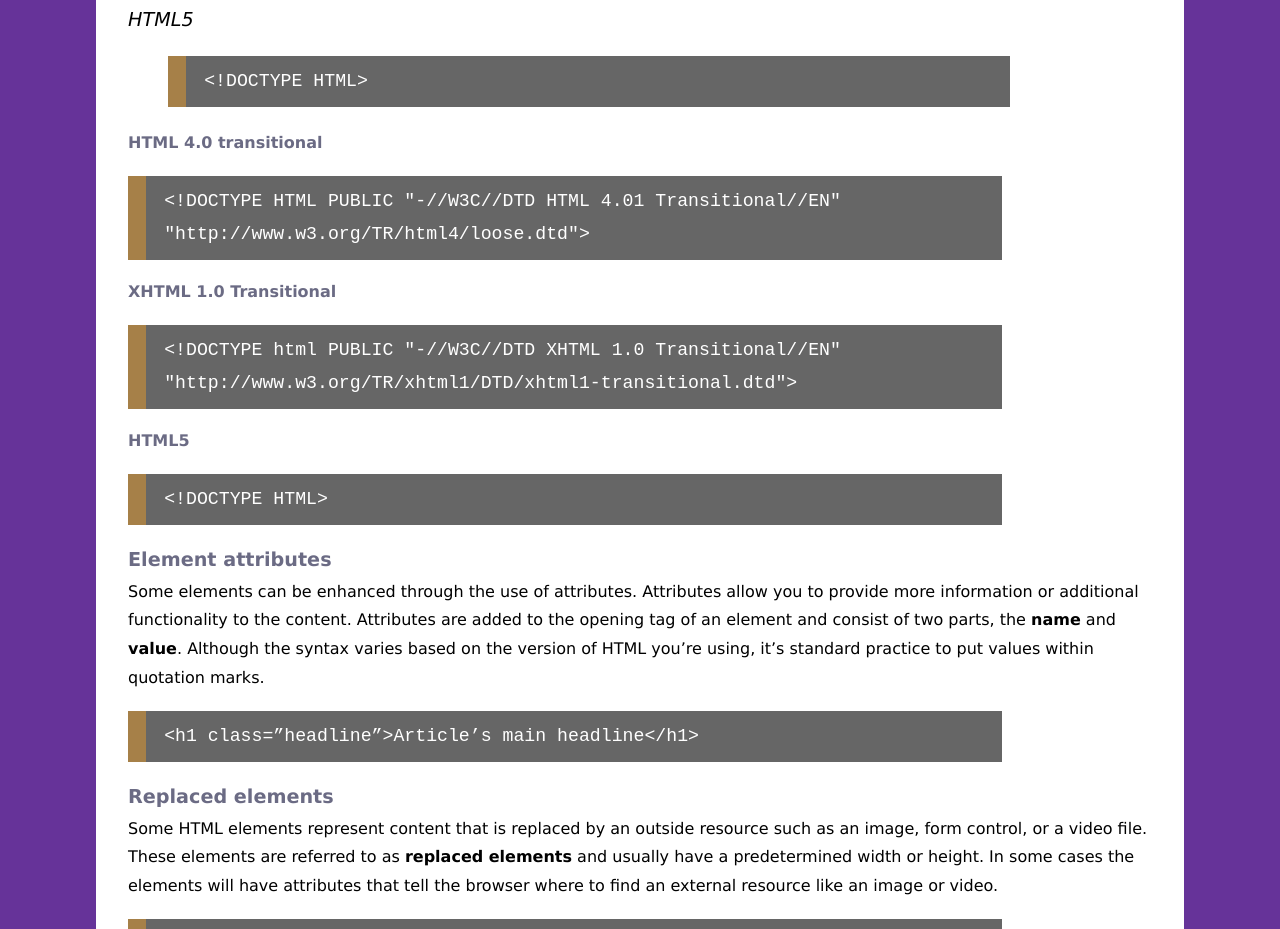
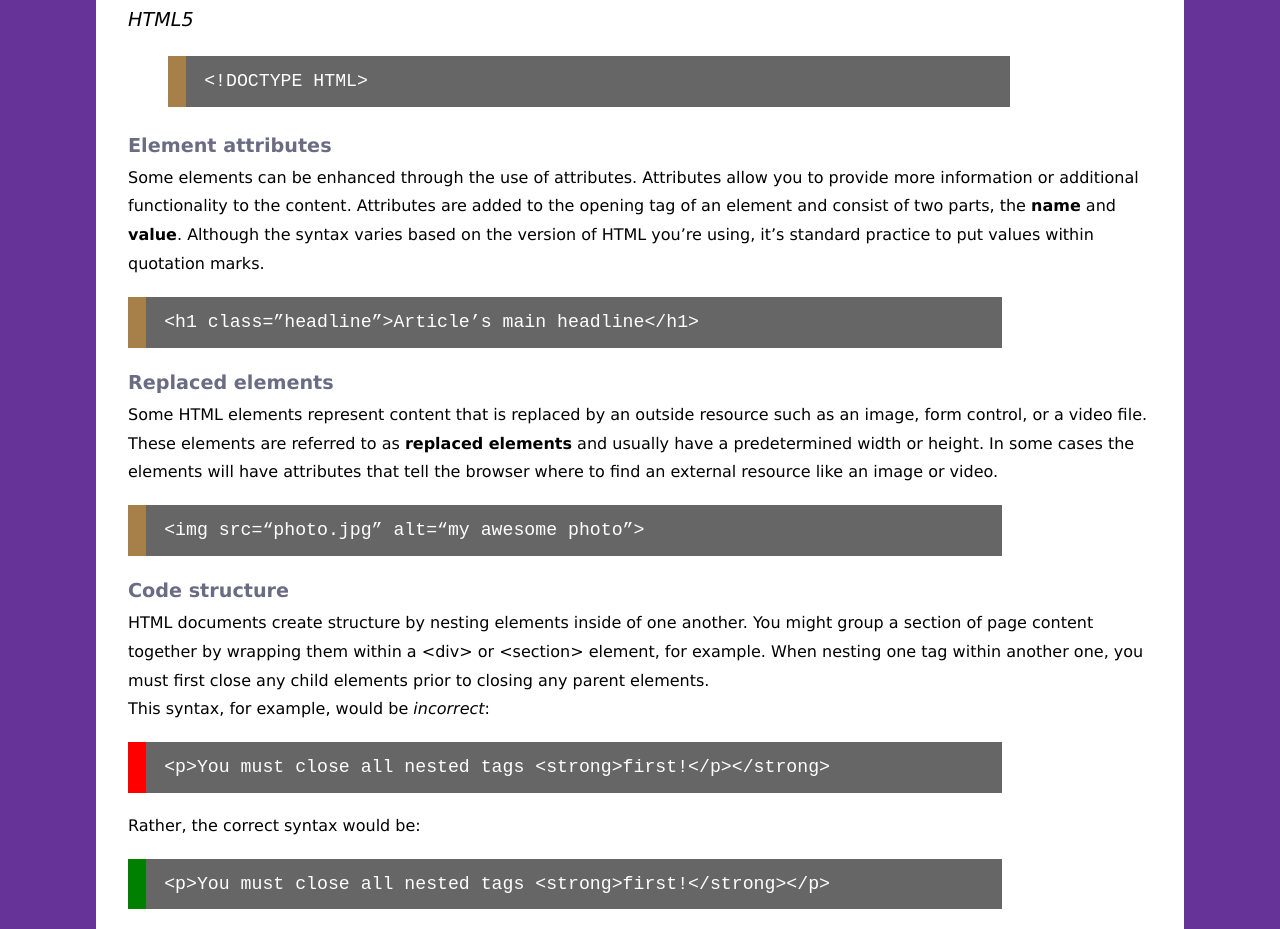
Before and after one commit to mateo-codes/comp484-hw4, a plain HTML site: page syntax.html in a window 1280 px wide. Shown: the part 2035-2964 px from the top of the page. Drawn offline with Linux system fonts and the light colour scheme.

Commit message:
Update syntax.html

```diff
--- a/syntax.html
+++ b/syntax.html
@@ -139,18 +139,6 @@
               <pre><code>&lt;!DOCTYPE HTML&gt;</code></pre>
             </dd>
           </dl>
-
-          <!-- REMOVE -->
-          <h4 class="dtd">HTML 4.0 transitional</h4>
-
-          <pre><code>&lt;!DOCTYPE HTML PUBLIC &quot;-//W3C//DTD HTML 4.01 Transitional//EN&quot; &quot;http://www.w3.org/TR/html4/loose.dtd&quot;&gt;</code></pre>
-
-          <h4 class="dtd">XHTML 1.0 Transitional</h4>
-          <pre><code>&lt;!DOCTYPE html PUBLIC &quot;-//W3C//DTD XHTML 1.0 Transitional//EN&quot; &quot;http://www.w3.org/TR/xhtml1/DTD/xhtml1-transitional.dtd&quot;&gt;</code></pre>
-
-          <h4 class="dtd">HTML5</h4>
-          <pre><code>&lt;!DOCTYPE HTML&gt;</code></pre>
-          <!-- -->
         </section>
 
         <section>
```
